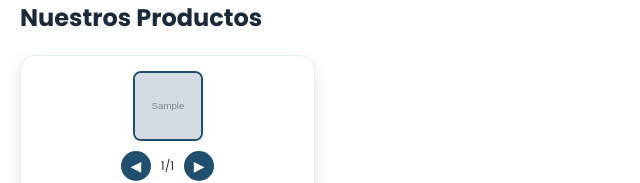
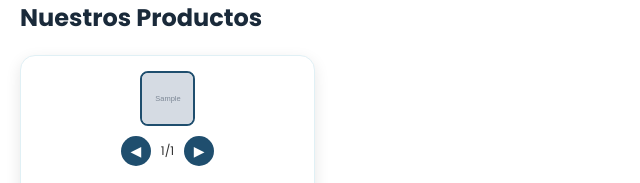
Before and after one commit to ajfi1284/tienda-tecnobots, a Flask app: template templates/index.html in a window 1280 px wide. Shown: the part 225-408 px from the top of the page, without its empty margins (0-640 px from the left). Run offline with Flask 3, Linux system fonts and the light colour scheme; the template is opened without the code that fills it: most values are stand-ins (such as "Sample title", 1, 10 or a date in 2020); grey boxes marked "Sample" are stand-in pictures.

Commit message:
Update index.html

```diff
--- a/templates/index.html
+++ b/templates/index.html
@@ -112,15 +112,15 @@
     }
     .miniaturas {
         display: flex;
-        gap: 8px;
+        gap: 5px;
         justify-content: center;
         margin-bottom: 10px;
-        flex-wrap: wrap;
+        flex-wrap: nowrap;
+        overflow-x: auto;
     }
-    /* MINIATURAS HORIZONTALES - FORZADO */
     .miniatura {
-        width: 70px !important;
-        height: 70px !important;
+        width: 55px !important;
+        height: 55px !important;
         object-fit: cover !important;
         object-position: center !important;
         border-radius: 8px;
```
